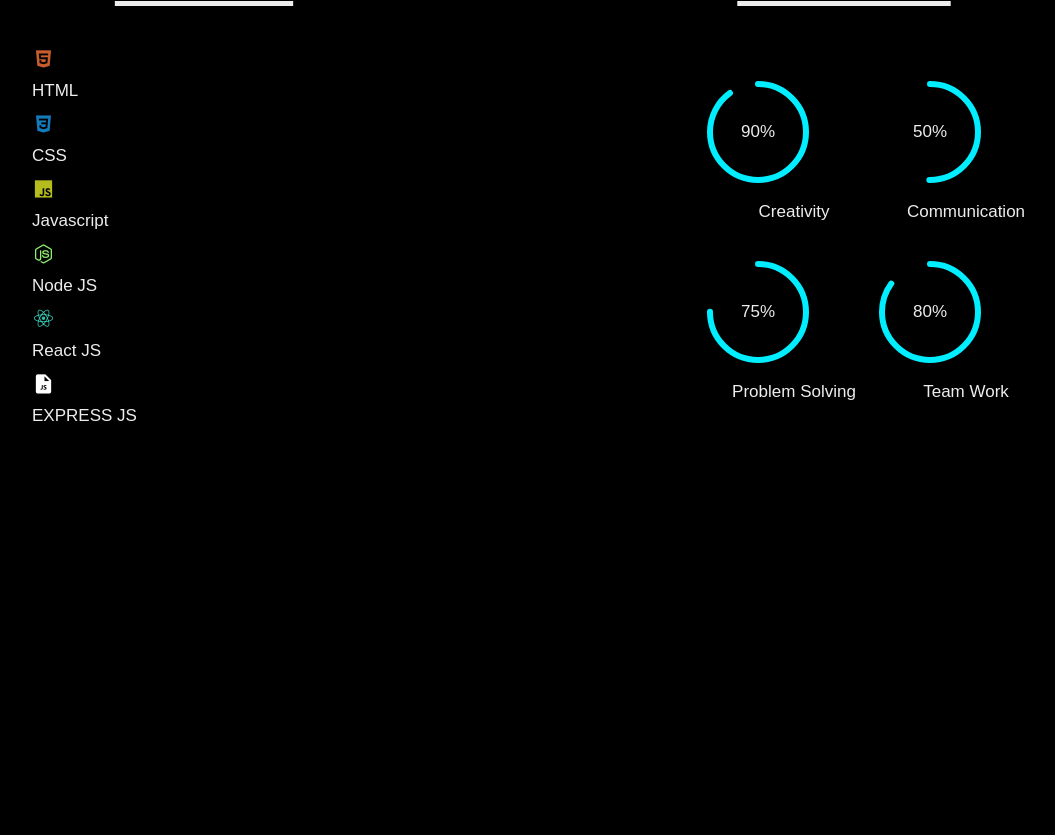
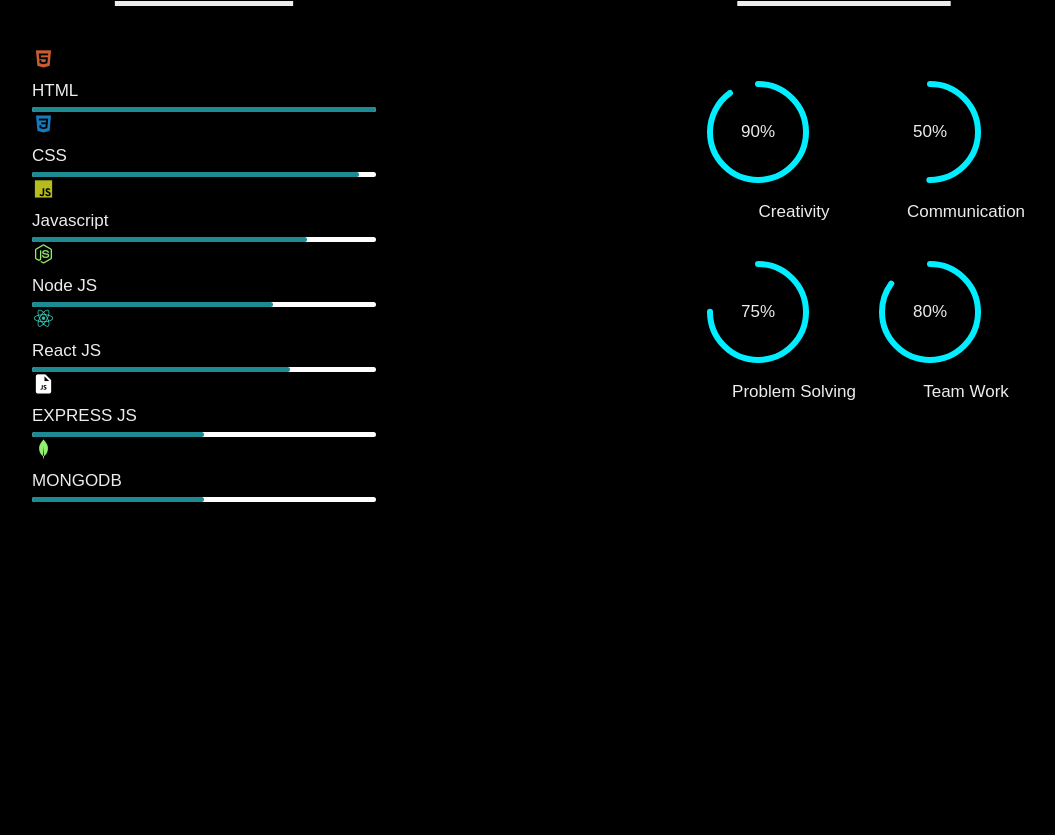
Before and after one commit to vedantmohol/vedantmoholportfolio, a plain HTML site: page index.html in a window 1280 px wide. Shown: the part 2394-3229 px from the top of the page, without its empty margins (116-1171 px from the left). Drawn offline with nearby package versions, Linux system fonts and the light colour scheme.

Commit message:
Commit for progress lines

```diff
--- a/index.html
+++ b/index.html
@@ -106,7 +106,7 @@
         </div>
     </section>
 
-    <!-- SERVICES SECTION -->
+    <!-- SKILLS SECTION -->
     <h1 class="sub-title" id="skills">My <span>Skills</span></h1>
     <section>
         <div class="container1" id="Skills">
@@ -162,7 +162,16 @@
                     <div class="info">
                         <span>EXPRESS JS</span>
                     </div>
-                    <div class="progress-line node">
+                    <div class="progress-line express">
+                        <span></span>
+                    </div>
+                </div>
+                <div class="bar">
+                    <i class='bx bxl-mongodb' style='color:#92f070'></i>
+                    <div class="info">
+                        <span>MONGODB</span>
+                    </div>
+                    <div class="progress-line mongodb">
                         <span></span>
                     </div>
                 </div>
--- a/style.css
+++ b/style.css
@@ -497,9 +497,9 @@ section {
     border-radius: 10px;
     width: 100%;
     height: 5px;
-    background-color: #dad6e7;
+    background-color: #ffffff;
     animation: animate 1s cubic-bezier(1, 0, 0, 5, 1) forwards;
-    transform: scaleX(0);
+    transform: scaleX(1);
     transform-origin: left;
 }
 
@@ -511,11 +511,11 @@ section {
 
 .Technical-bars .bar .progress-line span {
     height: 100%;
-    background-color: #0ef;
+    background-color: rgb(29, 139, 147);
     position: absolute;
     border-radius: 10px;
     animation: animate 1s cubic-bezier(1, 0, 0, 5, 1) forwards;
-    transform: scaleX(0);
+    transform: scaleX(1);
     transform-origin: left;
 }
 
@@ -657,11 +657,11 @@ section {
 }
 
 .progress-line.html span {
-    width: 90%;
+    width: 100%;
 }
 
 .progress-line.css span {
-    width: 90%;
+    width: 95%;
 }
 
 .progress-line.javascript span {
@@ -676,6 +676,13 @@ section {
     width: 75%;
 }
 
+.progress-line.express span {
+    width: 50%;
+}
+
+.progress-line.mongodb span {
+    width: 50%;
+}
 .progress-line span::after {
     position: absolute;
     padding: 1px 8px;
```
